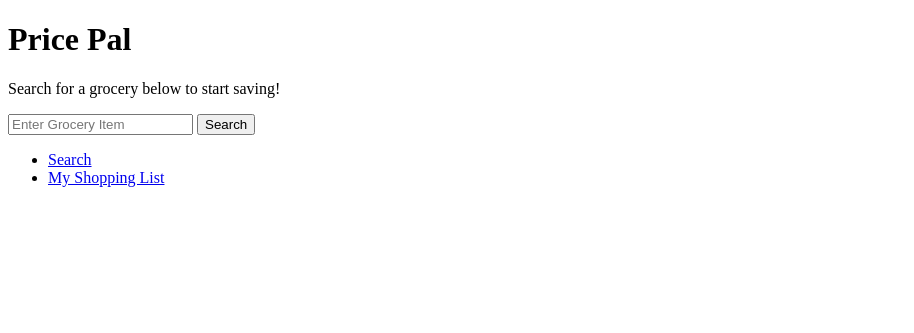
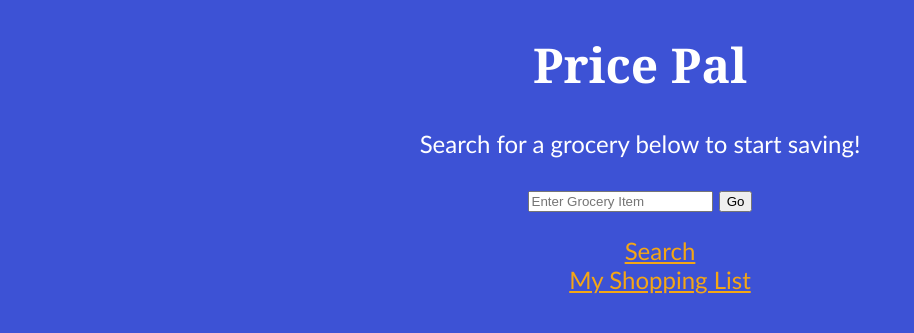
Before and after one commit to danielecollins/senior-capstone, a Django app: page / in a window 1280 px wide. Shown: the top 333 px of the page, without its empty margins (0-914 px from the left). Run offline with Django 3.2, Linux system fonts and the light colour scheme.

Commit message:
Working on Styles

```diff
--- a/src/grocery/templates/home.html
+++ b/src/grocery/templates/home.html
@@ -5,6 +5,6 @@
     <p>Search for a grocery below to start saving!</p>
     <form action="/search-results/" method="GET">
         <input type="text" name="search" placeholder="Enter Grocery Item"/>
-        <input type="submit" value="Search"/>
+        <input type="submit" value="Go"/>
     </form>
 {% endblock content %}
--- a/src/static/css/styles.css
+++ b/src/static/css/styles.css
@@ -1,4 +1,19 @@
 body {
-    background-color: aqua;
-    text-decoration: underline;
+    background-color: #3D52D5;
+    color: white;
+    font-size: x-large;
+    font-family:'Trebuchet MS', 'Lucida Sans Unicode', 'Lucida Grande', 'Lucida Sans', Arial, sans-serif;
+    text-align: center;
 }
+
+h1 {
+    font-family: Cambria, Cochin, Georgia, Times, 'Times New Roman', serif;
+}
+
+a {
+    color: #F4A615;
+}
+
+ul {
+    list-style: none;
+}
--- a/src/templates/base.html
+++ b/src/templates/base.html
@@ -3,8 +3,7 @@
 <html>
     <head>
         <title>Price Pal</title>
-         <!-- CSS CUSTOM -->
-        <link rel="tylesheet" href="{% static 'css/styles.css' %}"">
+        <link rel="stylesheet" href="{% static 'css/styles.css' %}"">
     </head>
     <body>
         {% block content %}{% endblock content %}
--- a/src/templates/navbar.html
+++ b/src/templates/navbar.html
@@ -1,5 +1,5 @@
 <nav>
-    <ul>
+    <ul id="nav">
         <li><a href="/">Search</a></li>
         <li><a href="/shopping-list">My Shopping List</a></li>
     </ul>
```
